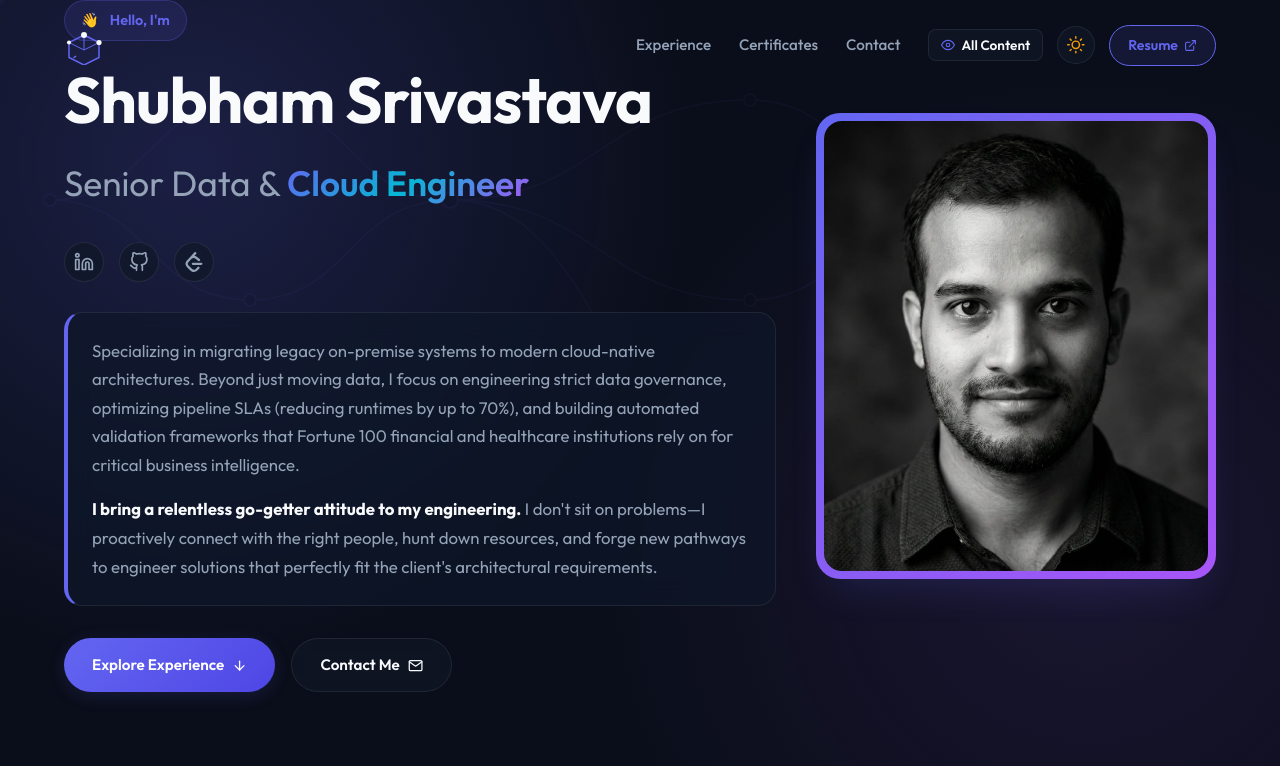
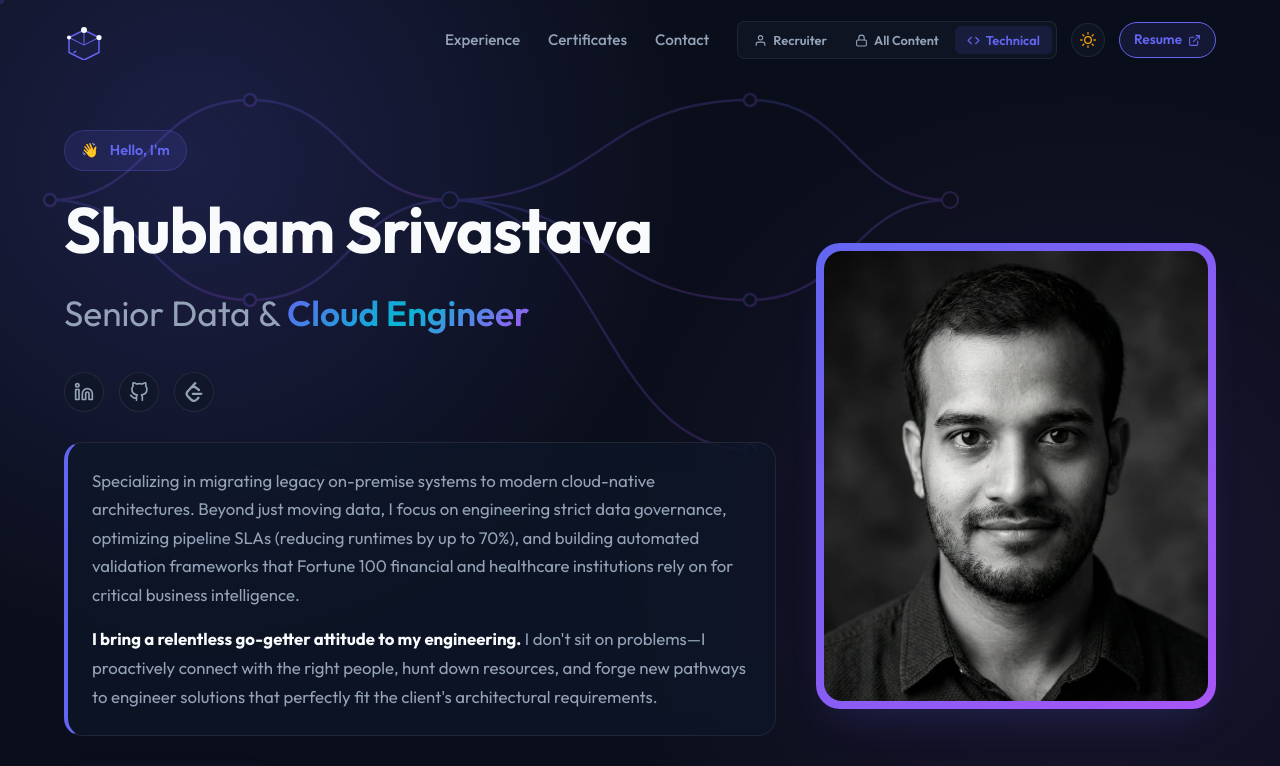
Before and after one commit to Chresko08/my-portfolio, a React (Vite) app: page / in a window 1280 px wide. Shown: the top 766 px of the page. Built offline with nearby package versions, Linux system fonts and the light colour scheme.

Commit message:
fix: Add top padding to Hero, increase SVG opacity, change view mode toggles to inline buttons with password protection, and separate HackerRank certs

```diff
--- a/src/App.jsx
+++ b/src/App.jsx
@@ -8,8 +8,8 @@ import BackToTop from './components/BackToTop';
 
 function App() {
     const [theme, setTheme] = useState('dark');
-    // viewMode can be 'all', 'recruiter', or 'technical'
-    const [viewMode, setViewMode] = useState('all');
+    // viewMode can be 'all', 'recruiter', or 'technical'. Defaulting to technical as requested.
+    const [viewMode, setViewMode] = useState('technical');
 
     const toggleTheme = () => {
         const newTheme = theme === 'dark' ? 'light' : 'dark';
--- a/src/components/Hero.jsx
+++ b/src/components/Hero.jsx
@@ -47,7 +47,7 @@ const Hero = () => {
     ];
 
     return (
-        <section id="hero" className="hero-section" style={{ position: 'relative', overflow: 'hidden' }}>
+        <section id="hero" className="hero-section" style={{ position: 'relative', overflow: 'hidden', paddingTop: '130px' }}>
             {/* Data Engineering Decorative DAG Background */}
             <div style={{
                 position: 'absolute',
@@ -56,7 +56,7 @@ const Hero = () => {
                 right: 0,
                 bottom: 0,
                 zIndex: 0,
-                opacity: 0.05,
+                opacity: 0.2,
                 pointerEvents: 'none',
                 overflow: 'hidden'
             }}>
@@ -67,7 +67,7 @@ const Hero = () => {
                             <stop offset="100%" stopColor="var(--accent-purple)" />
                         </linearGradient>
                     </defs>
-                    <g stroke="url(#lineGrad)" strokeWidth="1.5" fill="none">
+                    <g stroke="url(#lineGrad)" strokeWidth="2.5" fill="none">
                         {/* Pipelines */}
                         <path d="M 50,200 C 150,200 150,100 250,100" />
                         <path d="M 50,200 C 150,200 150,300 250,300" />
--- a/src/components/Navbar.jsx
+++ b/src/components/Navbar.jsx
@@ -1,19 +1,17 @@
 import React, { useState, useEffect } from 'react';
 import { motion, AnimatePresence } from 'framer-motion';
-import { FiMenu, FiX, FiMoon, FiSun, FiExternalLink, FiEye } from 'react-icons/fi';
+import { FiMoon, FiSun, FiExternalLink, FiLock, FiUnlock, FiUser, FiCode } from 'react-icons/fi';
 import Logo from './Logo';
 
 const Navbar = ({ theme, toggleTheme, viewMode, setViewMode }) => {
     const [isOpen, setIsOpen] = useState(false);
     const [scrolled, setScrolled] = useState(false);
     const [activeSection, setActiveSection] = useState('hero');
-    const [showViewMenu, setShowViewMenu] = useState(false);
 
     useEffect(() => {
         const handleScroll = () => {
             setScrolled(window.scrollY > 40);
 
-            // Scroll-spy to detect active section
             const sections = ['hero', 'experience', 'certificates', 'contact'];
             const scrollPosition = window.scrollY + 200;
 
@@ -29,11 +27,22 @@ const Navbar = ({ theme, toggleTheme, viewMode, setViewMode }) => {
         return () => window.removeEventListener('scroll', handleScroll);
     }, []);
 
+    const handleModeChange = (mode) => {
+        if (mode === 'all') {
+            const pwd = window.prompt("Enter password to view All Content:");
+            if (pwd !== 'open') {
+                alert("Incorrect password.");
+                return;
+            }
+        }
+        setViewMode(mode);
+    };
+
     const navStyles = {
         position: 'fixed',
         top: 0,
         width: '100%',
-        padding: scrolled ? '15px 0' : '25px 0',
+        padding: scrolled ? '12px 0' : '20px 0',
         background: scrolled ? 'var(--nav-bg)' : 'transparent',
         backdropFilter: scrolled ? 'blur(10px)' : 'none',
         boxShadow: scrolled ? '0 4px 20px rgba(0,0,0,0.05)' : 'none',
@@ -47,12 +56,6 @@ const Navbar = ({ theme, toggleTheme, viewMode, setViewMode }) => {
         { label: 'Contact', href: '#contact', id: 'contact' },
     ];
 
-    const viewOptions = [
-        { id: 'all', label: 'All Content' },
-        { id: 'recruiter', label: 'Recruiter View' },
-        { id: 'technical', label: 'Technical View' }
-    ];
-
     return (
         <nav style={navStyles}>
             <div className="container navbar-container">
@@ -64,7 +67,6 @@ const Navbar = ({ theme, toggleTheme, viewMode, setViewMode }) => {
                 <div
                     className="hamburger"
                     onClick={() => setIsOpen(!isOpen)}
-                    aria-label="Toggle navigation menu"
                     role="button"
                     tabIndex={0}
                 >
@@ -89,89 +91,53 @@ const Navbar = ({ theme, toggleTheme, viewMode, setViewMode }) => {
                         );
                     })}
 
-                    <div style={{ display: 'flex', alignItems: 'center', gap: '14px', justifyContent: 'center' }}>
+                    <div style={{ display: 'flex', alignItems: 'center', gap: '14px', justifyContent: 'center', flexWrap: 'wrap' }}>
 
-                        {/* View Mode Dropdown */}
-                        <div style={{ position: 'relative' }}>
-                            <motion.button
-                                onClick={() => setShowViewMenu(!showViewMenu)}
-                                whileTap={{ scale: 0.95 }}
-                                style={{
+                        {/* Inline View Mode Toggles */}
+                        <div style={{
+                            display: 'flex',
                             background: 'var(--surface-color)',
-                                    color: 'var(--text-primary)',
-                                    display: 'flex',
-                                    alignItems: 'center',
-                                    gap: '6px',
-                                    padding: '6px 12px',
                             borderRadius: '8px',
                             border: '1px solid var(--card-border)',
-                                    cursor: 'pointer',
-                                    fontSize: '0.85rem',
-                                    fontWeight: 600
+                            padding: '4px',
+                            gap: '4px'
+                        }}>
+                            <button
+                                onClick={() => handleModeChange('recruiter')}
+                                style={{
+                                    display: 'flex', alignItems: 'center', gap: '6px',
+                                    padding: '6px 12px', borderRadius: '6px', fontSize: '0.8rem', fontWeight: 600,
+                                    background: viewMode === 'recruiter' ? 'var(--badge-bg)' : 'transparent',
+                                    color: viewMode === 'recruiter' ? 'var(--primary-color)' : 'var(--text-secondary)',
+                                    border: 'none', cursor: 'pointer', transition: 'all 0.2s ease'
                                 }}
                             >
-                                <FiEye size={14} style={{ color: 'var(--primary-color)' }} />
-                                {viewOptions.find(opt => opt.id === viewMode)?.label}
-                            </motion.button>
-
-                            <AnimatePresence>
-                                {showViewMenu && (
-                                    <motion.div
-                                        initial={{ opacity: 0, y: 10, scale: 0.95 }}
-                                        animate={{ opacity: 1, y: 0, scale: 1 }}
-                                        exit={{ opacity: 0, y: 10, scale: 0.95 }}
-                                        transition={{ duration: 0.15 }}
+                                <FiUser size={13} /> Recruiter
+                            </button>
+                            <button
+                                onClick={() => handleModeChange('all')}
                                 style={{
-                                            position: 'absolute',
-                                            top: '100%',
-                                            right: 0,
-                                            marginTop: '8px',
-                                            background: 'var(--surface-card)',
-                                            border: '1px solid var(--card-border)',
-                                            borderRadius: '8px',
-                                            padding: '8px',
-                                            minWidth: '160px',
-                                            boxShadow: '0 10px 25px rgba(0,0,0,0.2)',
-                                            zIndex: 10
+                                    display: 'flex', alignItems: 'center', gap: '6px',
+                                    padding: '6px 12px', borderRadius: '6px', fontSize: '0.8rem', fontWeight: 600,
+                                    background: viewMode === 'all' ? 'var(--badge-bg)' : 'transparent',
+                                    color: viewMode === 'all' ? 'var(--primary-color)' : 'var(--text-secondary)',
+                                    border: 'none', cursor: 'pointer', transition: 'all 0.2s ease'
                                 }}
                             >
-                                        {viewOptions.map((opt) => (
-                                            <div
-                                                key={opt.id}
-                                                onClick={() => {
-                                                    setViewMode(opt.id);
-                                                    setShowViewMenu(false);
-                                                }}
+                                {viewMode === 'all' ? <FiUnlock size={13} /> : <FiLock size={13} />} All Content
+                            </button>
+                            <button
+                                onClick={() => handleModeChange('technical')}
                                 style={{
-                                                    padding: '8px 12px',
-                                                    fontSize: '0.85rem',
-                                                    fontWeight: 500,
-                                                    color: viewMode === opt.id ? 'var(--primary-color)' : 'var(--text-secondary)',
-                                                    cursor: 'pointer',
-                                                    borderRadius: '6px',
-                                                    background: viewMode === opt.id ? 'var(--badge-bg)' : 'transparent',
-                                                    transition: 'all 0.2s ease',
-                                                    display: 'flex',
-                                                    alignItems: 'center',
-                                                    gap: '8px'
-                                                }}
-                                                onMouseEnter={(e) => {
-                                                    if(viewMode !== opt.id) e.currentTarget.style.background = 'var(--surface-color)';
-                                                }}
-                                                onMouseLeave={(e) => {
-                                                    if(viewMode !== opt.id) e.currentTarget.style.background = 'transparent';
+                                    display: 'flex', alignItems: 'center', gap: '6px',
+                                    padding: '6px 12px', borderRadius: '6px', fontSize: '0.8rem', fontWeight: 600,
+                                    background: viewMode === 'technical' ? 'var(--badge-bg)' : 'transparent',
+                                    color: viewMode === 'technical' ? 'var(--primary-color)' : 'var(--text-secondary)',
+                                    border: 'none', cursor: 'pointer', transition: 'all 0.2s ease'
                                 }}
                             >
-                                                <div style={{
-                                                    width: '6px', height: '6px', borderRadius: '50%',
-                                                    background: viewMode === opt.id ? 'var(--primary-color)' : 'transparent'
-                                                }} />
-                                                {opt.label}
-                                            </div>
-                                        ))}
-                                    </motion.div>
-                                )}
-                            </AnimatePresence>
+                                <FiCode size={13} /> Technical
+                            </button>
                         </div>
 
                         {/* Theme Toggle */}
@@ -183,12 +149,12 @@ const Navbar = ({ theme, toggleTheme, viewMode, setViewMode }) => {
                             style={{
                                 background: 'var(--surface-color)',
                                 color: 'var(--text-primary)',
-                                fontSize: '1.1rem',
+                                fontSize: '1rem',
                                 display: 'flex',
                                 alignItems: 'center',
                                 justifyContent: 'center',
-                                width: '38px',
-                                height: '38px',
+                                width: '34px',
+                                height: '34px',
                                 borderRadius: '50%',
                                 border: '1px solid var(--card-border)',
                                 cursor: 'pointer',
@@ -220,12 +186,12 @@ const Navbar = ({ theme, toggleTheme, viewMode, setViewMode }) => {
                                 display: 'inline-flex',
                                 alignItems: 'center',
                                 gap: '6px',
-                                padding: '8px 18px',
+                                padding: '6px 14px',
                                 border: '1px solid var(--primary-color)',
                                 borderRadius: '9999px',
                                 color: 'var(--primary-color)',
                                 background: 'var(--badge-bg)',
-                                fontSize: '0.88rem',
+                                fontSize: '0.85rem',
                                 fontWeight: 600,
                                 cursor: 'pointer',
                                 textDecoration: 'none',
```
Also changed, not shown: src/components/Certificates.jsx (+17 -1 lines), 1 other file (tests, documents, lock files or other folders). Lines whose indentation alone changed are shown as unchanged.
